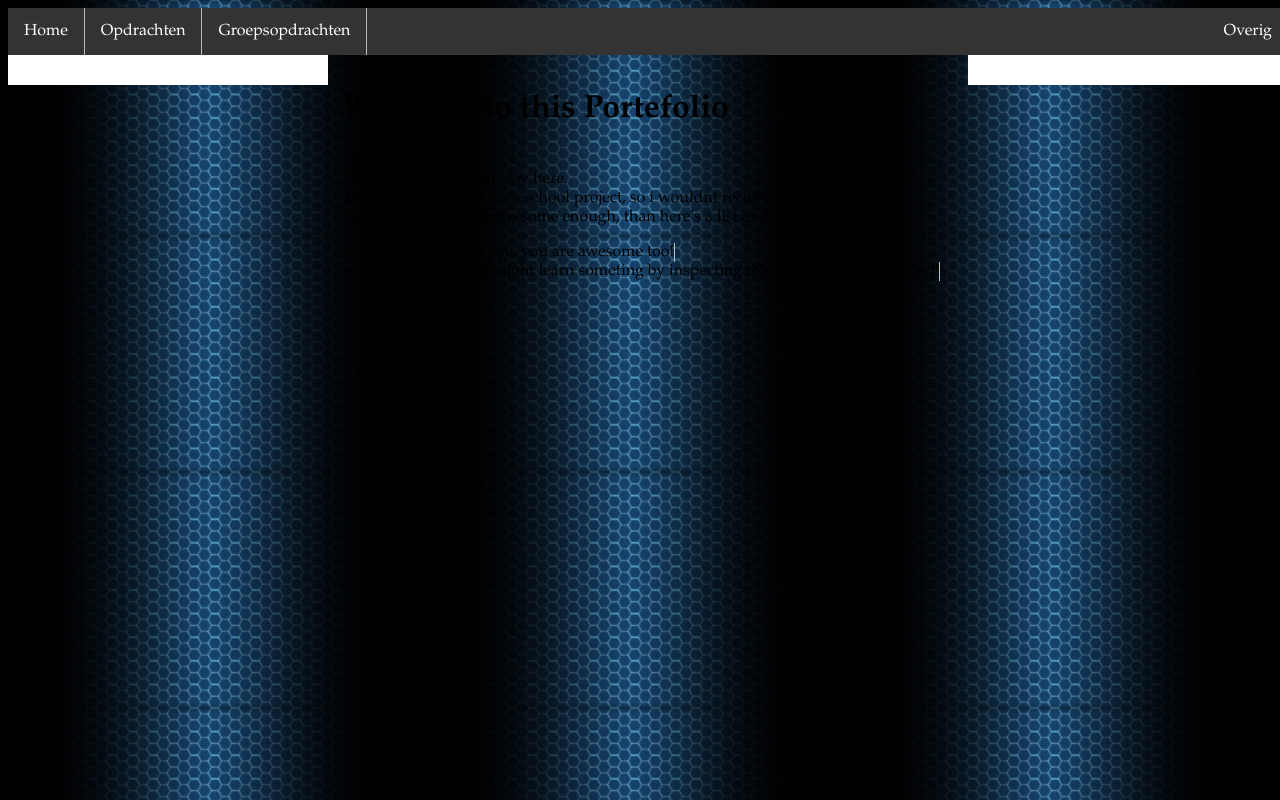
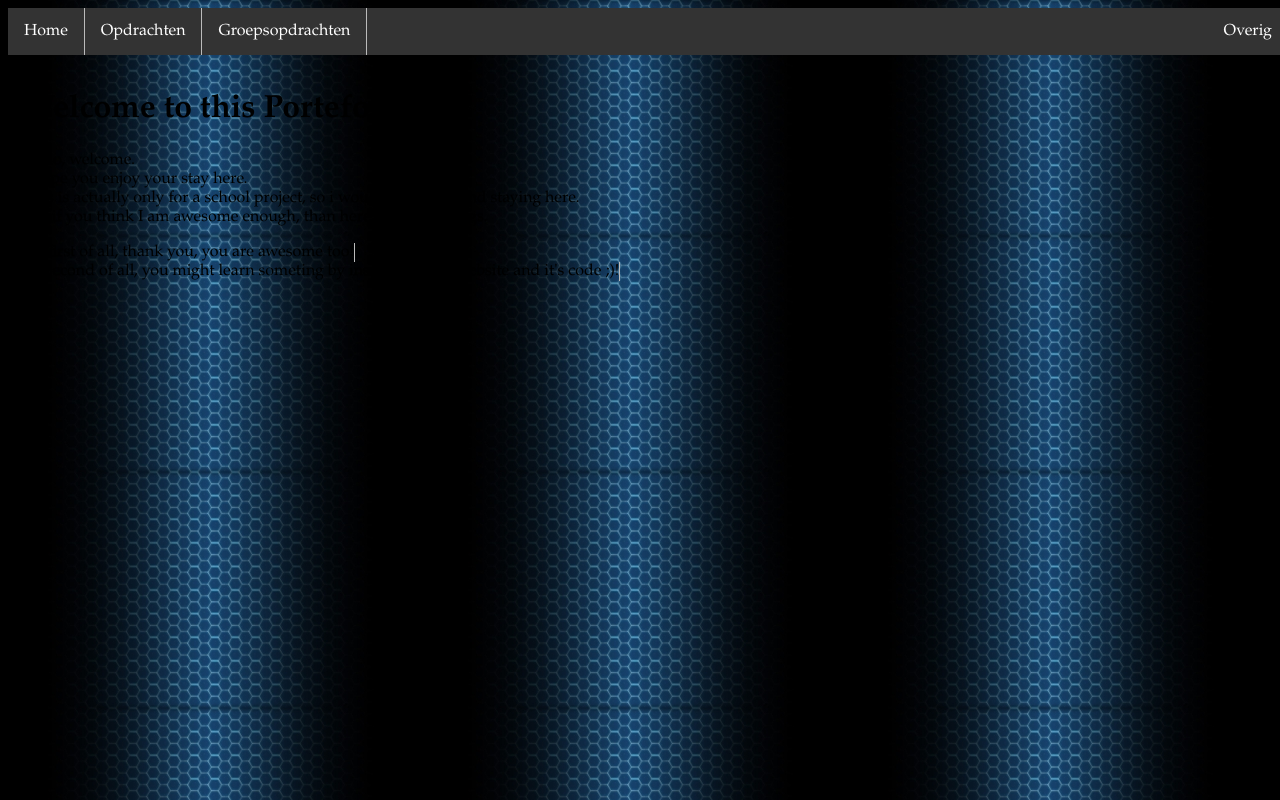
Before and after one commit to MyNameDoesNotFit/portefolio, a PHP site: page / in a window 1280 px wide. Run offline with PHP 8.4, Linux system fonts and the light colour scheme.

Commit message:
layout test

```diff
--- a/index.html
+++ b/index.html
@@ -12,7 +12,7 @@
                     </ul>
             <div class="row">
 
-              <div class="col-3"  style="background-color: white; height: 100%;">
+              <div class="col-3">
 
 
                 </div>
@@ -29,7 +29,7 @@
                             </p>
                     </div>
 
-                <div class="col-3" style="float: right; background-color: white; height: 100%;">
+                <div class="col-3">
 
                 </div>
             </div>
--- a/style.css
+++ b/style.css
@@ -14,7 +14,8 @@ body{
 
 .col-1 {width: 8.33%;}
 .col-2 {width: 16.66%;}
-.col-3 {width: 25%;}
+.col-3 {width: 25%;
+position: fixed; bottom: 0;}
 .col-4 {width: 33.33%;}
 .col-5 {width: 41.66%;}
 .col-6 { width: 50%;}
```
